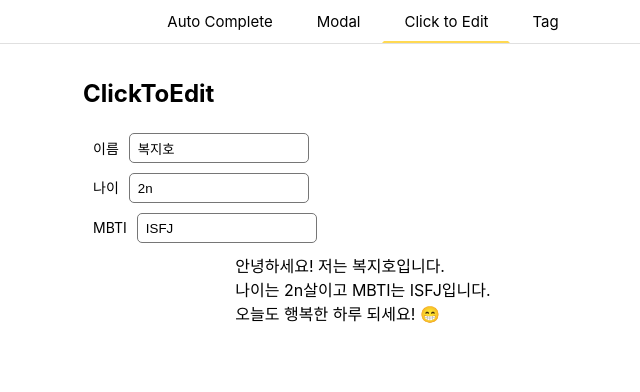
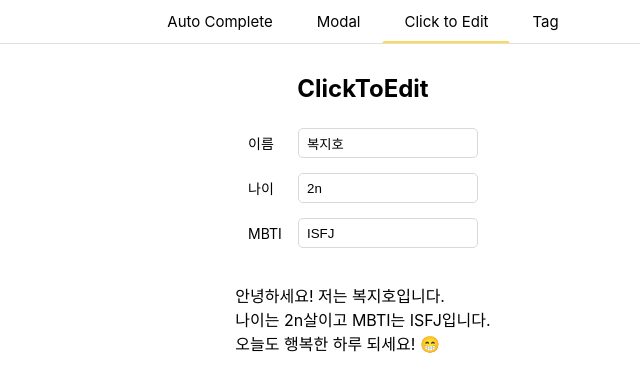
Before and after one commit to Jiho31/wanted_pre_onboarding, a React (Create React App) app in the folder custom-component/: page / in a window 1280 px wide. Both pictures are taken after a click on the item "Click to Edit". Shown: the top 392 px of the page, without its empty margins (277-917 px from the left). Built offline with nearby package versions, Linux system fonts and the light colour scheme.

Commit message:
Feat: 웹페이지 크기 줄여도 정렬되게 스타일 수정

```diff
--- a/custom-component/src/component/AutoComplete.js
+++ b/custom-component/src/component/AutoComplete.js
@@ -13,9 +13,9 @@ const AutoComplete = () => {
   };
   const onBlurHandler = (e) => {
     setTimeout(() => {
-      dropdownRef.current.style.display = "none";
+      // dropdownRef.current.style.display = "none";
+      dropdownRef.current.style.transform = "scaleY(0)";
     }, 200);
-    dropdownRef.current.style.transform = "scaleY(0)";
   };
   const onFocusHandler = () => {
     dropdownRef.current.style.transform = "scaleY(1)";
@@ -100,7 +100,8 @@ const SearchWrapper = styled.div`
   align-items: center;
 `;
 const SearchInput = styled.input`
-  width: 40%;
+  width: 80%;
+  max-width: 500px;
   height: 2.5rem;
   padding: 4px 15px;
   margin: 10px 10px 0 10px;
@@ -120,7 +121,8 @@ const DropDownContainer = styled.div`
   // display: none;
   transform: scaleY(0);
   position: relative;
-  width: 40%;
+  width: 80%;
+  max-width: 500px;
   max-height: 13.3rem;
   border: 1px solid #d9d9d9;
   border-top: 0px;
--- a/custom-component/src/component/ClickToEdit.js
+++ b/custom-component/src/component/ClickToEdit.js
@@ -71,27 +71,35 @@ const Container = styled.div`
   display: flex;
   flex-direction: column;
   justify-content: center;
+  align-items: center;
   max-width: 600px;
   height: 100%;
   margin: 0 auto;
   padding: 20px;
 
   h2 {
-    margin: 15px 0;
+    margin: 10px 0;
+  }
+  form {
+    margin-bottom: 20px;
   }
 `;
 const FormElement = styled.div`
-  margin: 10px;
+  display: flex;
+  align-items: center;
+  margin: 15px;
   font-size: 14px;
   label {
-    width: 50px;
+    width: 40px;
     margin-right: 10px;
+    position: relative;
+    right: 0;
   }
   input {
     width: 180px;
     height: 30px;
     padding: 5px 8px;
-    border: 1px solid rgb(118, 118, 118);
+    border: 1px solid #d9d9d9;
     border-radius: 5px;
   }
   input:focus {
--- a/custom-component/src/component/Tab.js
+++ b/custom-component/src/component/Tab.js
@@ -26,7 +26,7 @@ const Tab = ({ tabEventHandler, currentIndex, tabElements }) => {
 };
 
 const NavTab = styled.nav`
-  width: 900px;
+  width: 100%;
   display: flex;
   justify-content: center;
   margin: 0 auto;
```
